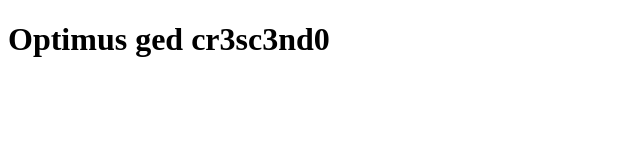
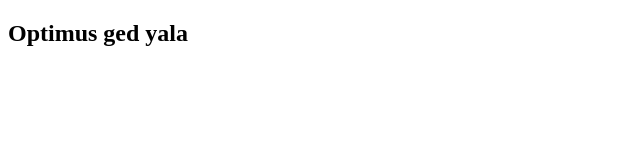
Before and after one commit to Optimus-ged/vue_js_trainings, a plain HTML site: page index.html in a window 1280 px wide. Shown: the whole page, without its empty margins (0-640 px from the left). Drawn offline with nearby package versions, Linux system fonts and the light colour scheme.

Commit message:
repetition on vue-js hello world

```diff
--- a/index.html
+++ b/index.html
@@ -9,19 +9,17 @@
 
 <body>
     <div id="app">
-        <h1>{{ name }}</h1>
+        <h2>{{ name }}</h2>
     </div>
-
     <script src="https://cdn.jsdelivr.net/npm/vue@2.6.12/dist/vue.js"></script>
     <script>
         const app = new Vue({
             el: "#app",
             data: {
-                name: "Optimus ged cr3sc3nd0"
+                name: "Optimus ged yala"
             }
         });
     </script>
-
 </body>
 
 </html>
```
